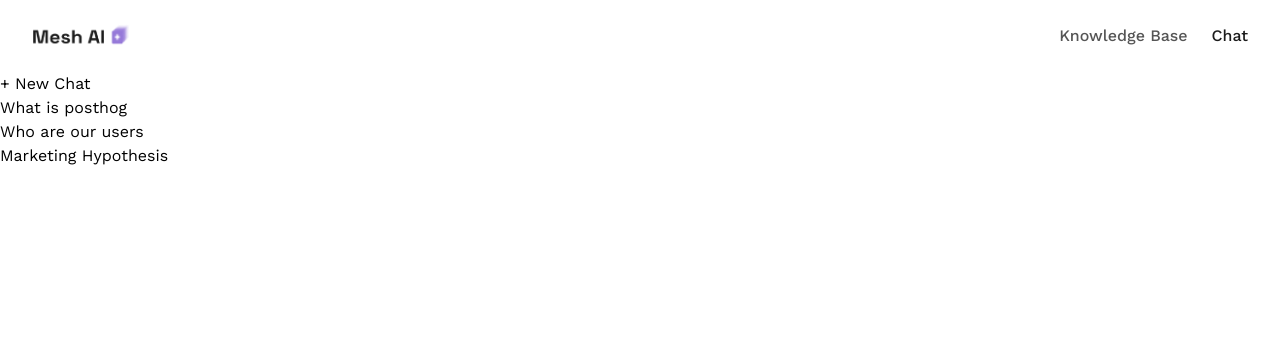
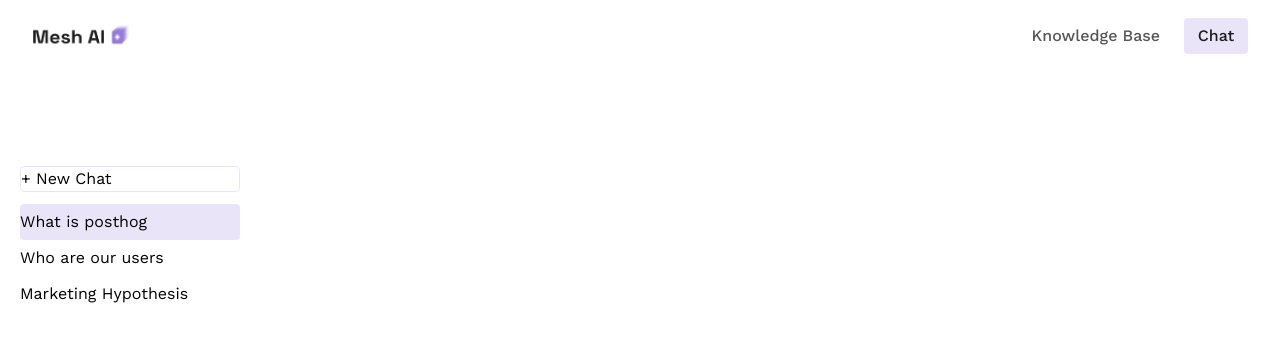
Before and after one commit to LF808mlb/ai-se_project_mesh-ai, a React (Vite) app in the folder client/: page /chat in a window 1280 px wide. Shown: the top 342 px of the page. Built offline with nearby package versions, Linux system fonts and the light colour scheme.

Commit message:
git commit -m "chat css style"

```diff
--- a/client/src/components/Header/Header.css
+++ b/client/src/components/Header/Header.css
@@ -30,3 +30,15 @@
 .header__link--active {
   color: #1c1c1c;
 }
+
+.header__link--chat-active {
+  background: #9679d933;
+  border-radius: 4px;
+  width: 64px;
+  display: inline-flex;
+  align-items: center;
+  justify-content: center;
+  text-align: center;
+  font-size: 16px;
+  height: 36px;
+}
--- a/client/src/components/Header/Header.tsx
+++ b/client/src/components/Header/Header.tsx
@@ -3,8 +3,18 @@ import { NavLink } from "react-router-dom";
 import logo from "../../assets/logo.png";
 
 export default function Header() {
-  function getNavLinkClass({ isActive }: { isActive: boolean }) {
-    return isActive ? "header__link header__link--active" : "header__link";
+  function getNavLinkClass({ isActive, isChat }: { isActive: boolean; isChat: boolean }) {
+    const classes = ["header__link"];
+
+    if (isActive) {
+      classes.push("header__link--active");
+    }
+
+    if (isActive && isChat) {
+      classes.push("header__link--chat-active");
+    }
+
+    return classes.join(" ");
   }
 
   return (
@@ -14,7 +24,7 @@ export default function Header() {
         <NavLink to="/knowledge" className={getNavLinkClass}>
           Knowledge Base
         </NavLink>
-        <NavLink to="/chat" className={getNavLinkClass}>
+        <NavLink to="/chat" className={(props) => getNavLinkClass({ ...props, isChat: true })}>
           Chat
         </NavLink>
       </nav>
--- a/client/src/pages/Chat/Chat.css
+++ b/client/src/pages/Chat/Chat.css
@@ -0,0 +1,55 @@
+.chat {
+  position: relative;
+  min-height: 100vh;
+}
+
+.chat__sidebar {
+  position: absolute;
+  top: calc(72px + 22px);
+  left: 20px;
+  width: 220px;
+  height: 156px;
+  display: flex;
+  flex-direction: column;
+  align-items: flex-start;
+}
+
+.chat__new-btn,
+.chat__item {
+  width: 100%;
+  text-align: left;
+}
+
+.chat__new-btn {
+  margin-bottom: 12px;
+  border: 1px solid #9679d933;
+  box-sizing: border-box;
+  border-radius: 4px;
+}
+
+.chat__list {
+  display: flex;
+  flex-direction: column;
+  gap: 0;
+  margin: 0;
+  padding: 0;
+  list-style: none;
+  width: 100%;
+}
+
+.chat__list li {
+  height: 36px;
+}
+
+.chat__item {
+  height: 100%;
+}
+
+.chat__sidebar-message {
+  margin: 0;
+}
+
+.chat__item_active {
+  background: #9679d933;
+  border-radius: 4px;
+}
```
